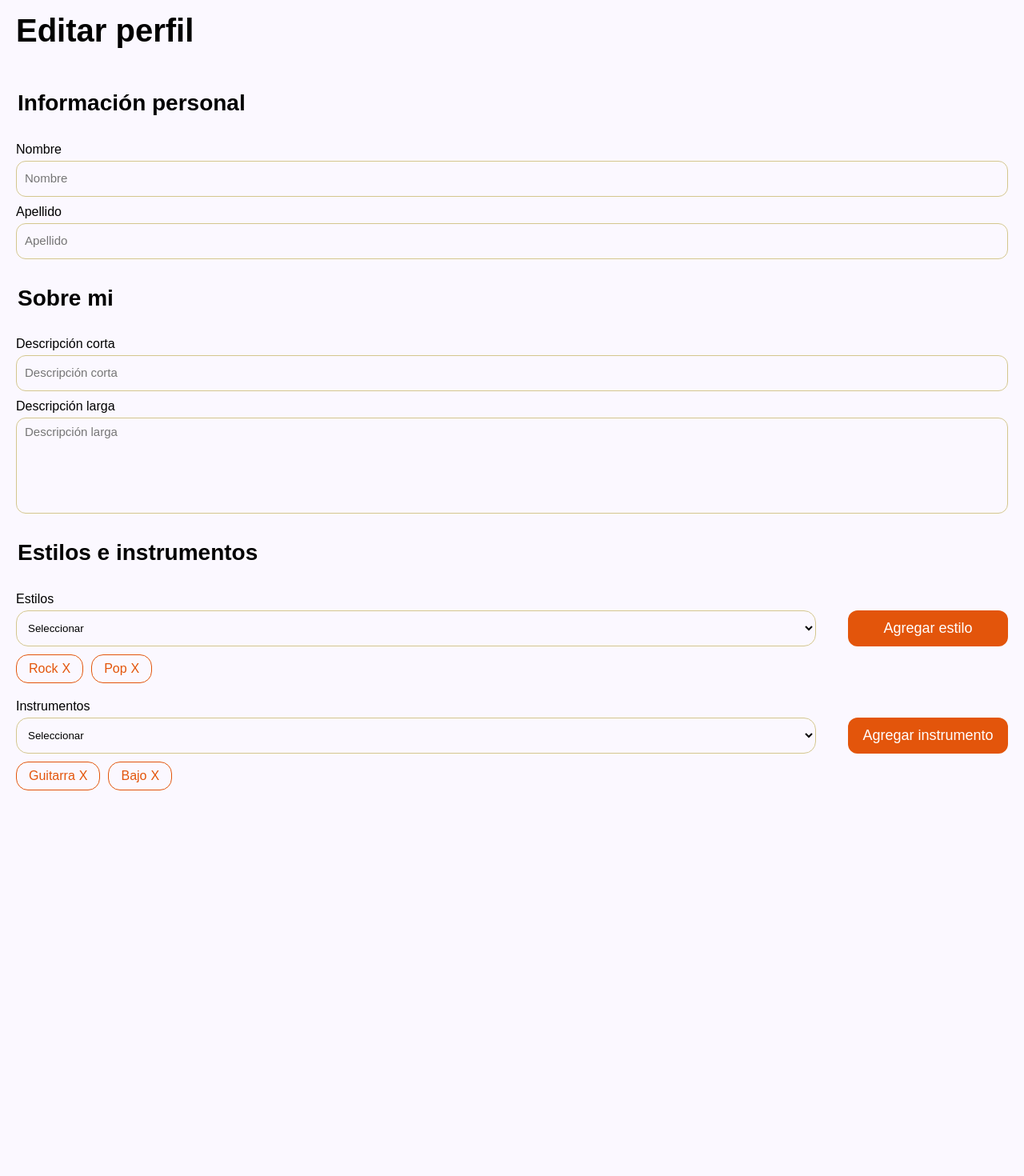
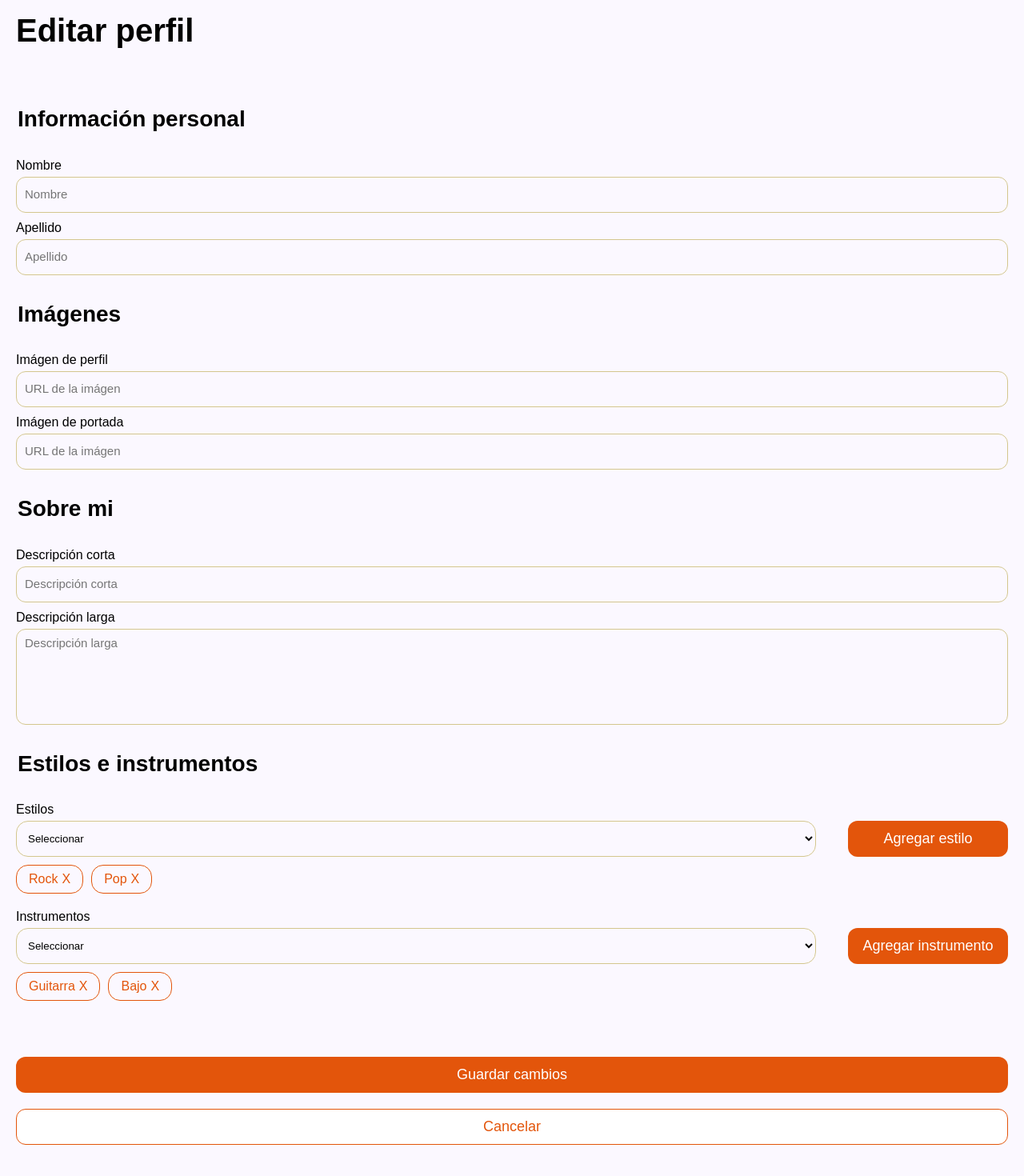
Before and after one commit to 2piradrian/seminario-client, a React (Vite) app: page /profile/edit in a window 1280 px wide. Shown: the part 64-1534 px from the top of the page at 80% size. Before the commit the page ends 1142 px from the top, so only its background shows below. Built offline with nearby package versions, Linux system fonts and the light colour scheme; a web font is replaced by a local one.

Commit message:
refactor: update styles and structure in edit profile form and secondary button

```diff
--- a/src/ui/components/atoms/secondary-button/style.module.css
+++ b/src/ui/components/atoms/secondary-button/style.module.css
@@ -1,14 +1,16 @@
 .container {
-    height: 60px;
-    width: 180px;
+    height: 45px;
+    width: 100%;
     background-color: var(--on-primary);
     color: var(--primary);
+    border: var(--primary) 1px solid;
     display: flex;
     justify-self: center;
-    justify-content: center;
+    justify-content: space-evenly;
     align-items: center;
     border-radius: 12px;
     font-size: 18px;
+    cursor: pointer;
 }
 
 .containerDisabled {
--- a/src/ui/components/molecules/edit-profile-form/edit-profile-form.tsx
+++ b/src/ui/components/molecules/edit-profile-form/edit-profile-form.tsx
@@ -1,19 +1,26 @@
 import InputLabel from '../../atoms/input-label/input-label'
 import LargeTitle from '../../atoms/large-title/large-title'
+import MainButton from '../../atoms/main-button/main-button'
 import MediumTitle from '../../atoms/medium-title/medium-title'
 import MultipleSelector from '../../atoms/multiple-selector/multiple-selector'
+import SecondaryButton from '../../atoms/secondary-button/secondary-button'
 import TextAreaLabel from '../../atoms/textarea-label/textarea-label'
 import style from './style.module.css'
 
 export default function EditProfileForm() {
     return (
-        <div className={style.container}>
+        <form className={style.container}>
             <LargeTitle text="Editar perfil" />
             <div className={style.content}>
                 <MediumTitle text="Información personal" />
                 <div className={style.section}>
                     <InputLabel id="name" placeholder="Nombre" required type="text" label="Nombre" />
                     <InputLabel id="surname" placeholder="Apellido" required type="text" label="Apellido" />
+                </div>
+                <MediumTitle text="Imágenes" />
+                <div className={style.section}>
+                    <InputLabel id="profileImage" placeholder="URL de la imágen" required type="text" label="Imágen de perfil" />
+                    <InputLabel id="portraitImage" placeholder="URL de la imágen" required type="text" label="Imágen de portada" />
                 </div>
                 <MediumTitle text="Sobre mi" />
                 <div className={style.section}>
@@ -42,6 +49,8 @@ export default function EditProfileForm() {
                     />
                 </div>
             </div>
-        </div>
+            <MainButton enabled text="Guardar cambios" type="submit" onClick={() => { console.log("Guardar cambios") }} />
+            <SecondaryButton enabled text="Cancelar" type="button" onClick={() => { console.log("Cancelar") }} />
+        </form>
     )
 }
--- a/src/ui/components/molecules/edit-profile-form/style.module.css
+++ b/src/ui/components/molecules/edit-profile-form/style.module.css
@@ -5,6 +5,7 @@
     justify-content: flex-start;
     align-items: flex-start;
     padding: 40px 20px;
+    gap: 20px;
 }
 
 .content {
```
